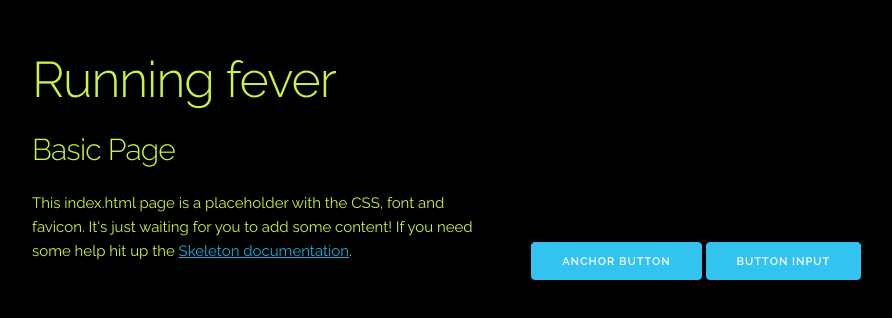
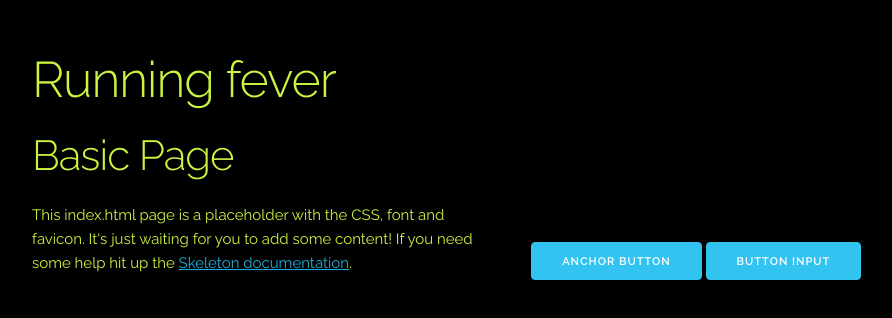
Before and after one commit to frenem/frenem.github.io, a plain HTML site: page index.html in a window 1280 px wide. Shown: the part 190-508 px from the top of the page, without its empty margins (128-1020 px from the left). Drawn offline with Linux system fonts and the light colour scheme.

Commit message:
change title

```diff
--- a/index.html
+++ b/index.html
@@ -28,7 +28,7 @@
 
       <div class="one-half column" style="margin-top: 25%">
         <h1>Running fever</h1>
-          <h4>Basic Page</h4>
+          <h2>Basic Page</h2>
         <p>This index.html page is a placeholder with the CSS, font and favicon. It's just waiting for you to add some content! If you need some help hit up the <a href="http://www.getskeleton.com">Skeleton documentation</a>.</p>
       </div>
 
```
